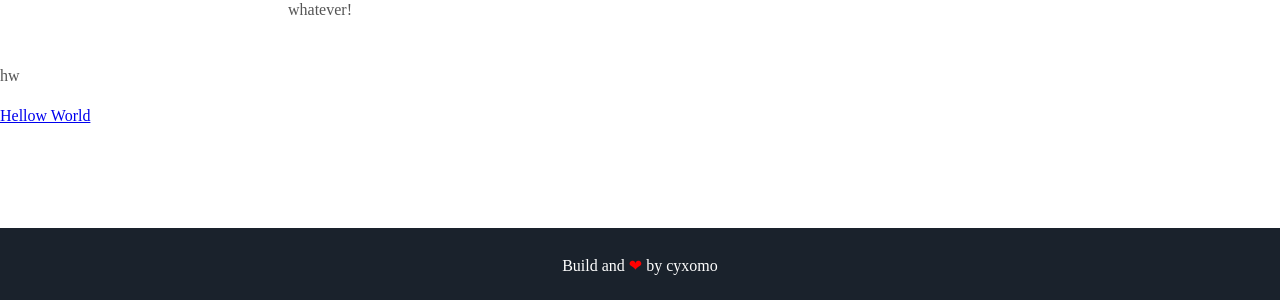
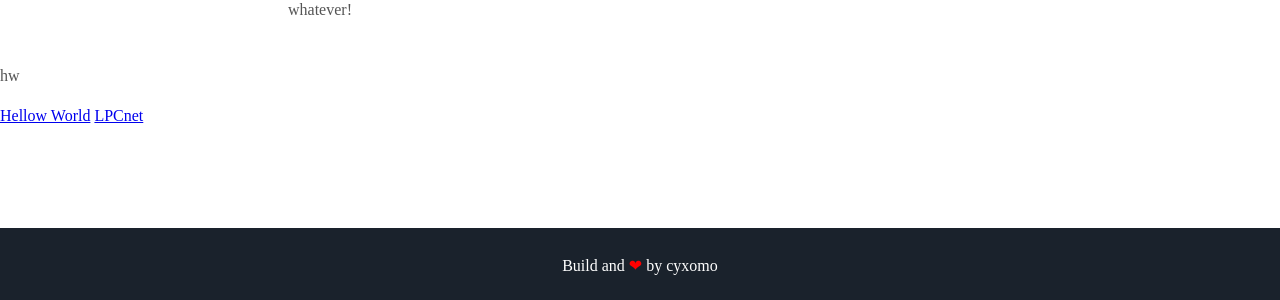
Before and after one commit to cyxomo/cyxomo.github.io, a Jekyll site: the page built from index.html, in a window 1280 px wide. Shown: the part 1448-1748 px from the top of the page. Built offline with Jekyll 4.4.1, drawn with Linux system fonts in a browser that asks for light colours; some web fonts are replaced.

Commit message:
Update index.html

```diff
--- a/index.html
+++ b/index.html
@@ -4,4 +4,5 @@
 ---
 
 <p>hw</p>
-<a href="blog/2020-03-27-hello-world.html">Hellow World</a>
+<a href="blog/2020/03/27/2020-03-27-hello-world.html">Hellow World</a>
+<a href="blog/2020/04/02/2020-04-02-LPCnet-note.html">LPCnet</a>
```
